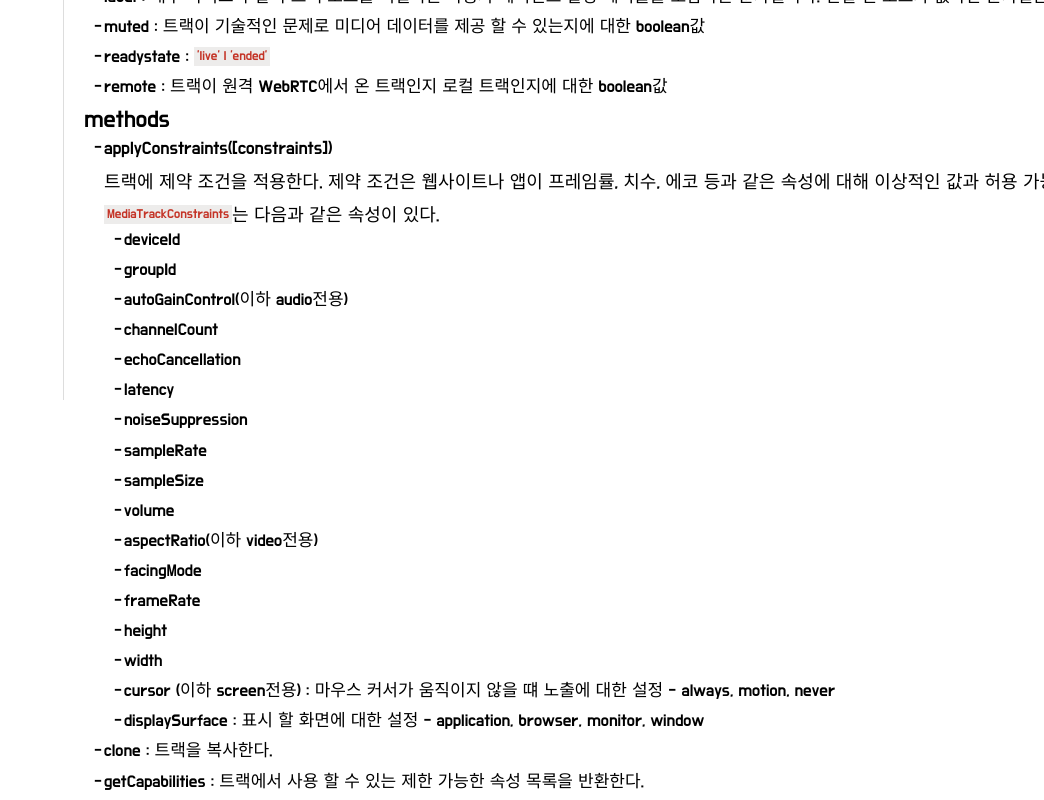
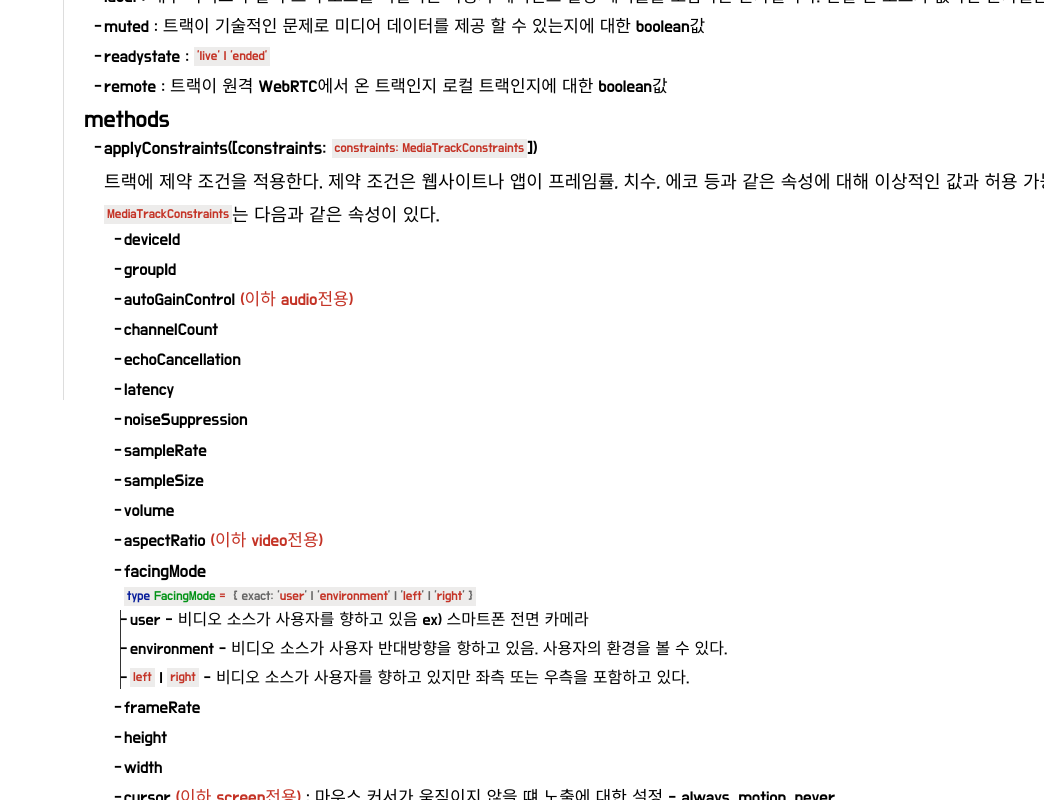
Before and after one commit to d0hyeon/web-api, a React (Create React App) app: page /media/track in a window 1280 px wide. Shown: the part 400-1200 px from the top of the page, without its empty margins (236-1280 px from the left). Built offline with nearby package versions, Linux system fonts and the light colour scheme.

Commit message:
feat: track 페이지 내용 추가

```diff
--- a/src/pages/MediaStream/Track.tsx
+++ b/src/pages/MediaStream/Track.tsx
@@ -1,6 +1,7 @@
 import React from 'react';
 import { Article, Header, Section, Ul } from '@src/components/styles/common';
-import { H1, H2, H3, P, Code } from '@src/components/styles/text';
+import { H1, H2, H3, P, Code, Em, CodeKeyword, CodeTitle, CodeBlock, CodeValue } from '@src/components/styles/text';
+
 
 const MediaStreamTrackPage: React.FC = () => {
   return (
@@ -33,14 +34,14 @@ const MediaStreamTrackPage: React.FC = () => {
           <H3>methods</H3>
           <Ul>
             <li>
-              <P>applyConstraints([constraints])</P>
+              <P>applyConstraints([constraints: <Code>constraints: MediaTrackConstraints</Code>])</P>
               <P>트랙에 제약 조건을 적용한다. 제약 조건은 웹사이트나 앱이 프레임률, 치수, 에코 등과 같은 속성에 대해 이상적인 값과 허용 가능한 값의 범위를 설정한다.</P>
               <P>
                 <Code>MediaTrackConstraints</Code>는 다음과 같은 속성이 있다.
                 <Ul>
                   <li>deviceId</li>
                   <li>groupId</li>
-                  <li>autoGainControl(이하 audio전용)</li>
+                  <li>autoGainControl <Em>(이하 audio전용)</Em></li>
                   <li>channelCount</li>
                   <li>echoCancellation</li>
                   <li>latency</li>
@@ -48,12 +49,28 @@ const MediaStreamTrackPage: React.FC = () => {
                   <li>sampleRate</li>
                   <li>sampleSize</li>
                   <li>volume</li>
-                  <li>aspectRatio(이하 video전용)</li>
-                  <li>facingMode</li>
+                  <li>aspectRatio <Em>(이하 video전용)</Em></li>
+                  <li>
+                    <P>
+                      facingMode<br/>
+                      <Code>
+                        <CodeKeyword>type&nbsp;</CodeKeyword>
+                        <CodeTitle>FacingMode</CodeTitle> = &nbsp;
+                        <CodeBlock>
+                          {"{"} exact: '<CodeValue>user</CodeValue>' | '<CodeValue>environment</CodeValue>' | '<CodeValue>left</CodeValue>' | '<CodeValue>right</CodeValue>' {"}"}
+                        </CodeBlock>
+                      </Code>
+                    </P>
+                    <Ul>
+                      <li>user - 비디오 소스가 사용자를 향하고 있음 ex) 스마트폰 전면 카메라</li>
+                      <li>environment - 비디오 소스가 사용자 반대방향을 항하고 있음. 사용자의 환경을 볼 수 있다.</li>
+                      <li><Code>left</Code> | <Code>right</Code> - 비디오 소스가 사용자를 향하고 있지만 좌측 또는 우측을 포함하고 있다.</li>
+                    </Ul>
+                  </li>
                   <li>frameRate</li>
                   <li>height</li>
                   <li>width</li>
-                  <li>cursor (이하 screen전용) : 마우스 커서가 움직이지 않을 떄 노출에 대한 설정 - always, motion, never</li>
+                  <li>cursor <Em>(이하 screen전용)</Em> : 마우스 커서가 움직이지 않을 떄 노출에 대한 설정 - always, motion, never</li>
                   <li>displaySurface : 표시 할 화면에 대한 설정 - application, browser, monitor, window</li>
                 </Ul>
               </P>
```
